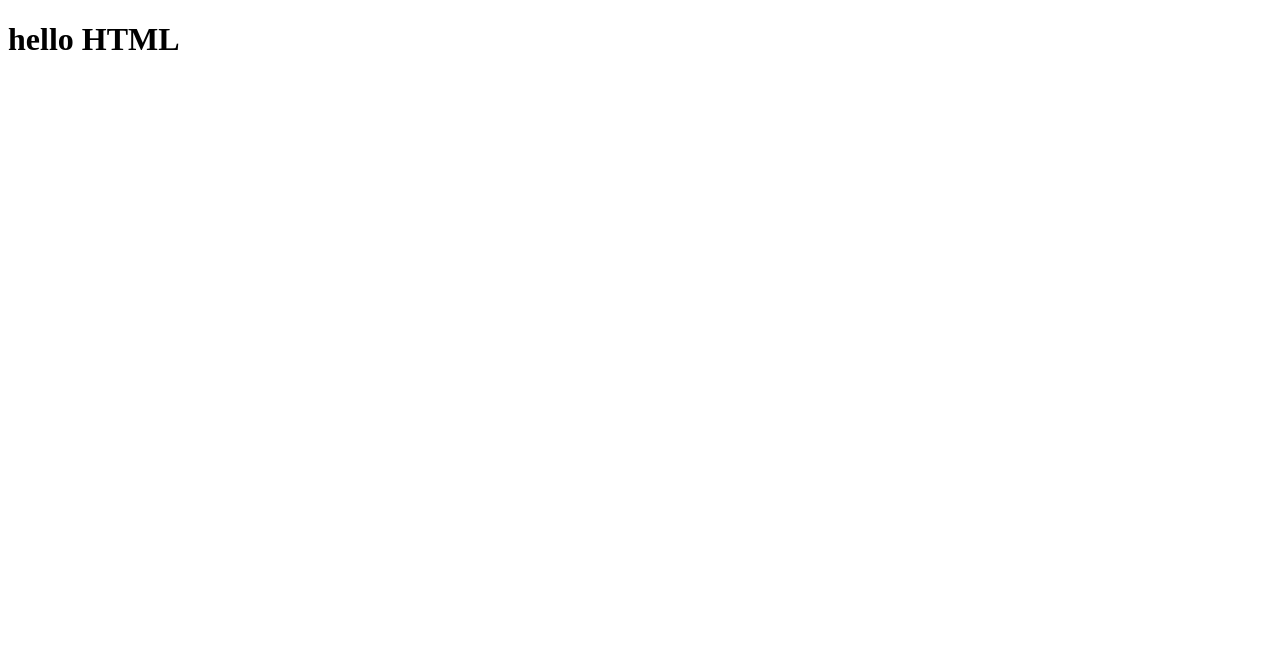
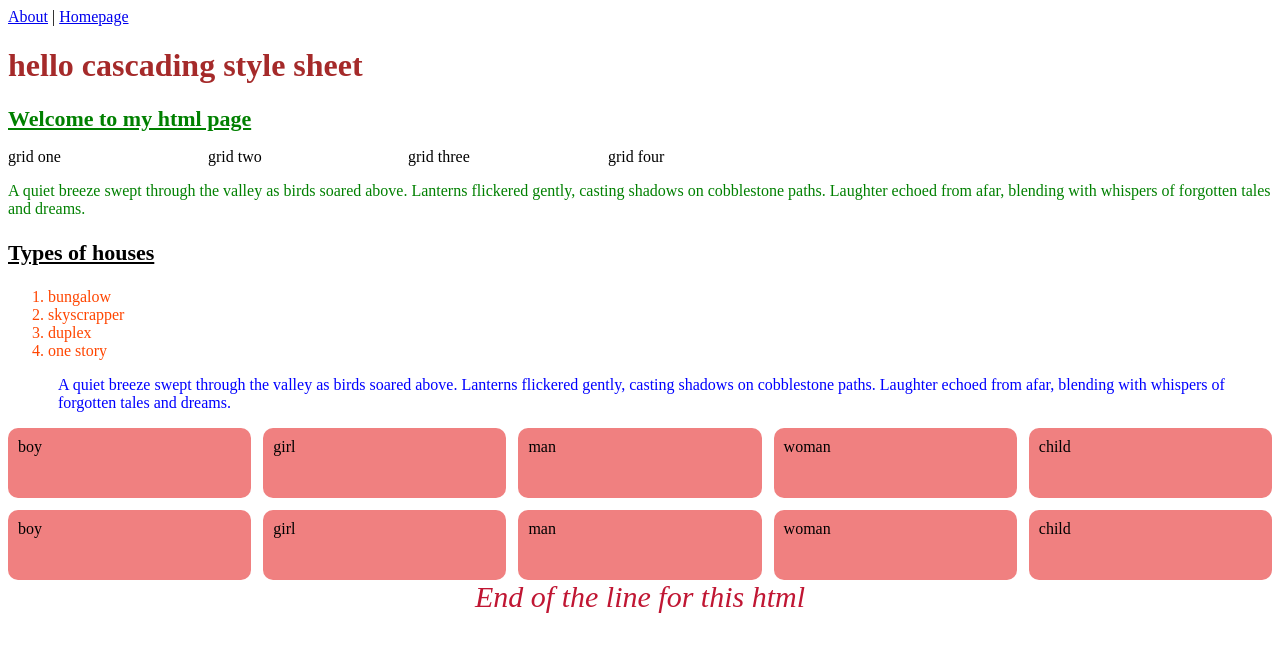
Before and after one commit to crazyripperr/my-test-repo, a plain HTML site: page index.html in a window 1280 px wide. Drawn offline with Linux system fonts and the light colour scheme.

Commit message:
Add index.html and index.css files with initial content and styling

```diff
--- /dev/null
+++ b/assets/index.css
@@ -0,0 +1,61 @@
+/**element selector**/
+footer{
+    color:rgb(192, 22, 51);
+    text-align: center;
+    font-style: italic;
+    font-size: 30px;
+}
+/**id selector**/
+#div-p{
+    color: blue;
+    padding-left: 50px;
+}
+#p-ol{
+    color: orangered;
+
+}
+#p-h1{
+    color: blue;
+    padding-left: 20px;
+}
+/**element selector**/
+p{
+    color: green;
+}
+/**class selector**/
+.title{
+    text-decoration: underline;
+    font-size: 22px;
+}
+.grid-container{
+    display: grid;
+    grid-template-columns: 200px 200px 200px 200px;
+}
+.grid-containers{
+    display: grid;
+    grid-template-columns: repeat(5, 1fr);
+    column-gap: 12px;
+    row-gap: 12px;
+}
+.grid-cell{
+    height: 50px;
+    background-color: lightcoral;
+    border-radius: 10px;
+    padding: 10px;
+    border: 1px solid var(--bg color--);
+}
+.pixelanimation{
+    animation-duration: 2s;
+    animation-name: slidein;
+}
+/**keyfrrames**/
+@keyframes slidein{
+    from{
+        margin: 100%;
+        width: 300%;
+    }
+    to{
+        margin: 0%;
+        width: 100%;
+    }
+}
--- a/index.html
+++ b/index.html
@@ -3,11 +3,57 @@
 <head>
     <meta charset="UTF-8">
     <meta name="viewport" content="width=device-width, initial-scale=1.0">
-    <title>Document</title>
+    <title>hello TEST</title>
+
+    <link rel="stylesheet" href="/my-test-repo/assets/index.css">
 </head>
 <body>
-    <p>
-        <H1><strong>hello HTML</strong></H1>
-    </p>
+    <header>
+        <nav>
+            <a href="/my-test-repo/assets/index.html">About</a> |
+            <a href="/my-test-repo/index.html">Homepage</a>
+        </nav>
+        <h1 style="color: brown;">
+        hello cascading style sheet
+        </h1>
+        <p>
+            <strong class="title">Welcome to my html page</strong>
+        </p>
+    </header>
+    <section class="grid-container">
+        <div>grid one</div>
+        <div>grid two</div>
+        <div>grid three</div>
+        <div>grid four</div>
+    </section>
+    <p>A quiet breeze swept through the valley as birds soared above. Lanterns flickered gently, casting shadows on cobblestone paths. Laughter echoed from afar, blending with whispers of forgotten tales and dreams.</p>
+        <p>
+            <h3 class="title">Types of houses</h3>
+            <ol id="p-ol">
+                <li>bungalow</li>
+                <li>skyscrapper</li>
+                <li>duplex</li>
+                <li>one story</li>
+            </ol>
+        </p>
+    <div>
+        <p id="div-p">A quiet breeze swept through the valley as birds soared above. Lanterns flickered gently, casting shadows on cobblestone paths. Laughter echoed from afar, blending with whispers of forgotten tales and dreams.
+        </p>
+    </div>
+    <section class="grid-containers">
+        <div class="grid-cell">boy</div>
+        <div class="grid-cell">girl</div>
+        <div class="grid-cell">man</div>
+        <div class="grid-cell">woman</div>
+        <div class="grid-cell">child</div>
+        <div class="grid-cell">boy</div>
+        <div class="grid-cell">girl</div>
+        <div class="grid-cell">man</div>
+        <div class="grid-cell">woman</div>
+        <div class="grid-cell">child</div>
+    </section>
+    <footer>
+        End of the line for this html
+    </footer>
 </body>
 </html>
```
Also changed, not shown: assets/index.html (added, +22 -0 lines).
